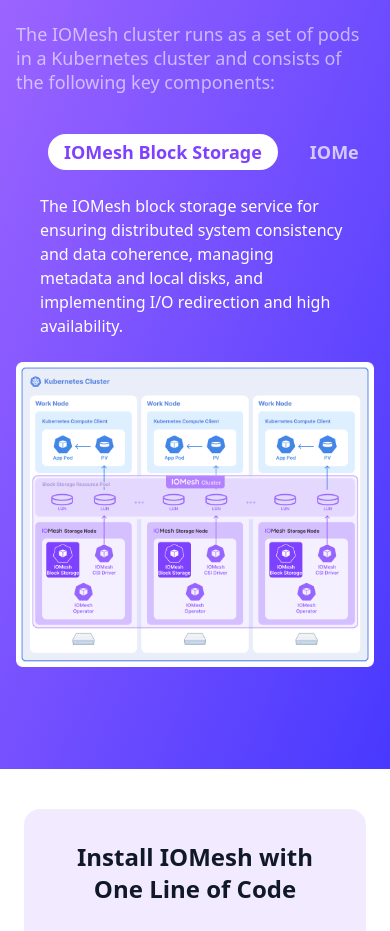
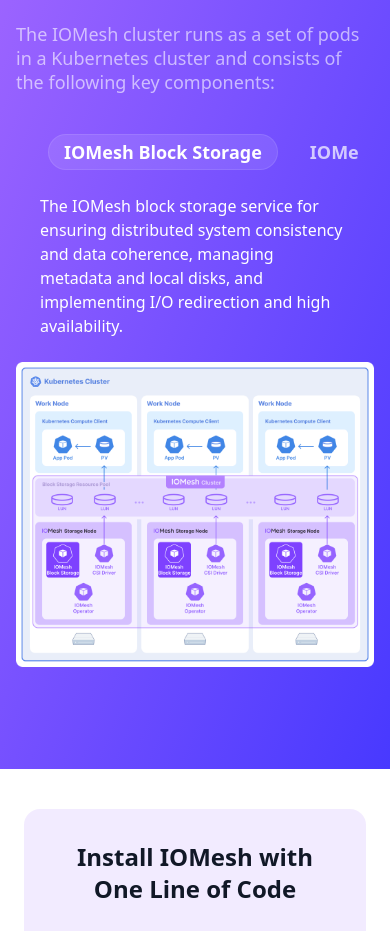
Before and after one commit to 0065paula/paula-iomesh-demo, a Next.js app: page / in a window 390 px wide. Shown: the part 6740-7671 px from the top of the page. Built offline with nearby package versions, Linux system fonts and the light colour scheme.

Commit message:
fix tab style again

```diff
--- a/components/components.js
+++ b/components/components.js
@@ -50,8 +50,8 @@
                         className={clsx(
                         'group relative rounded-full px-4 py-1',
                         selectedIndex === componentIndex
-                              ? 'bg-white lg:bg-white/10 lg:ring-1 lg:ring-inset lg:ring-white/10'
-                              : 'hover:bg-white/10 lg:hover:bg-white/5'
+                            ? 'bg-white/10 ring-1 ring-inset ring-white/10'
+                            : 'hover:bg-white/5'
                         )}
                       >
                         <h3>
@@ -59,7 +59,7 @@
                             className={clsx(
                             'font-bold text-lg [&:not(:focus-visible)]:focus:outline-none',
                             selectedIndex === componentIndex
-                                  ? 'text-iopurple outline-none'
+                                ? 'text-white outline-none'
                                 : 'text-white/70 hover:text-white'
                             )}
                         >
```
Lines whose indentation alone changed are shown as unchanged.
